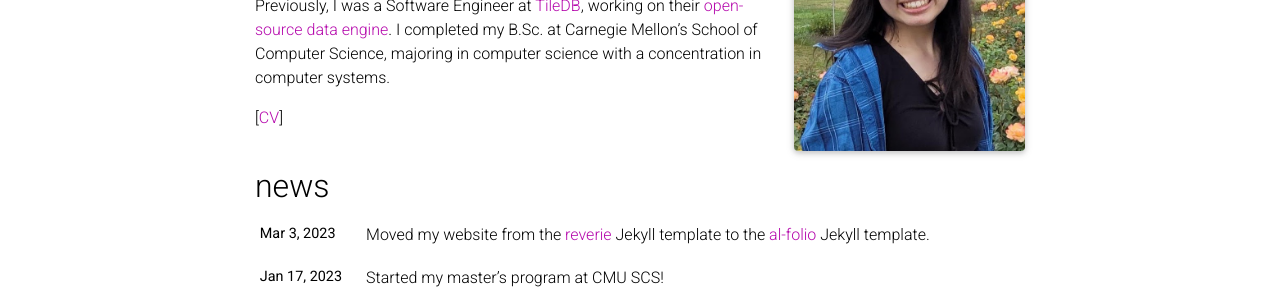
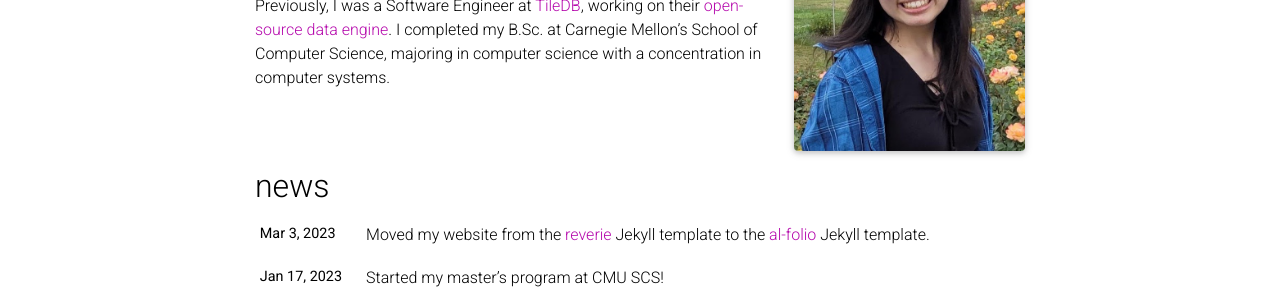
Before and after one commit to jurplel/abigalekim.github.io, a Jekyll site: the page built from _pages/about.md, in a window 1280 px wide. Shown: the part 311-611 px from the top of the page. Built offline with Jekyll 4.4.1, drawn with Linux system fonts in a browser that asks for light colours; full-size pictures stand in for the smaller copies a plugin makes; comment, search, counter and statistics services are not loaded; a style sheet for code colours, icons or effects is not loaded.

```diff
--- a/_pages/about.md
+++ b/_pages/about.md
@@ -18,5 +18,3 @@ social: true  # includes social icons at the bottom of the page
 I'm a Fifth Year Research Master's student in the [Computer Science Department](https://csd.cmu.edu/) at [Carnegie Mellon University](https://www.cmu.edu/), studying database management systems (DBMSs). My advisor is [Dr. Andy Pavlo](http://www.cs.cmu.edu/~pavlo/), and I am a member of the [CMU DB Group](https://noise.page/people/). My academic interests are database management systems and computer science education.
 
 Previously, I was a Software Engineer at [TileDB](https://tiledb.com/), working on their [open-source data engine](https://github.com/TileDB-Inc/TileDB). I completed my B.Sc. at Carnegie Mellon's School of Computer Science, majoring in computer science with a concentration in computer systems.
-
-[[CV](/assets/pdf/cv.pdf)]
```
